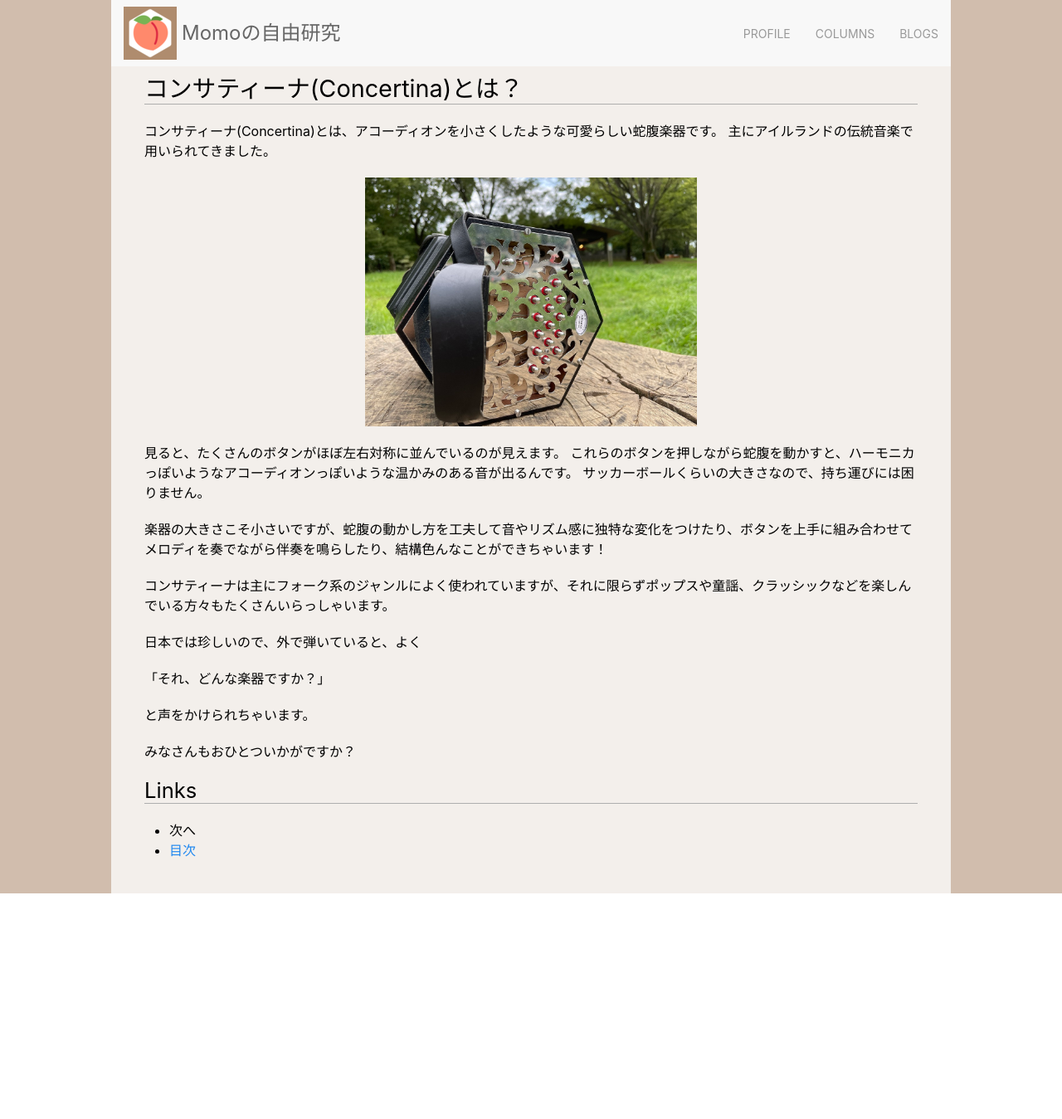
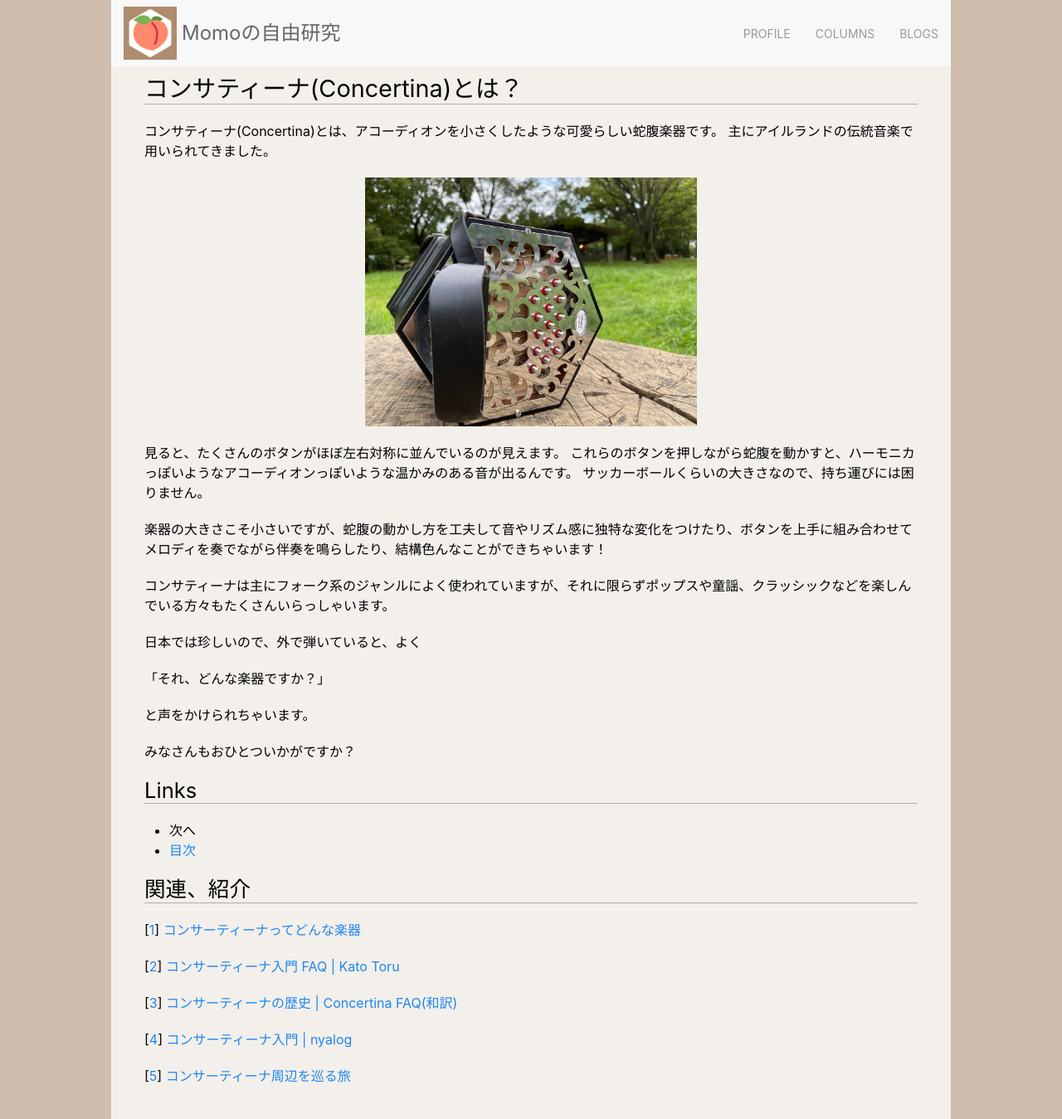
Before and after one commit to physpeach/physpeach.github.io, a Jekyll site: the page built from columns/concertina/about_concertina/01_introduction.md, in a window 1280 px wide. Shown: the whole page at 83% size. Built offline with Jekyll 4.4.1, drawn with Linux system fonts in a browser that asks for light colours; before the commit the page ends 1077 px from its top, so only the background shows below that.

Commit message:
update intro

```diff
--- a/columns/concertina/about_concertina/01_introduction.md
+++ b/columns/concertina/about_concertina/01_introduction.md
@@ -29,3 +29,20 @@ description: コンサティーナ(Concertina)とは、アコーディオンを
 ## Links
 - 次へ
 - [目次](../index.md)
+
+## 関連、紹介
+[[1]] [コンサーティーナってどんな楽器][1]
+
+[[2]] [コンサーティーナ入門 FAQ \| Kato Toru][2]
+
+[[3]] [コンサーティーナの歴史 \| Concertina FAQ(和訳)][3]
+
+[[4]] [コンサーティーナ入門 \| nyalog][4]
+
+[[5]] [コンサーティーナ周辺を巡る旅][5]
+
+[1]: https://celtnofue.com/instrument/about_concertina.html
+[2]: https://www.isc.meiji.ac.jp/~katotoru/acco-concertina737.html
+[3]: https://concertinafaqjp.appspot.com/
+[4]: https://shiro-neko.net/blog/2021/03/08/introduction-to-concertina
+[5]: https://concertina.pinefield.asia//#index_id0
```
